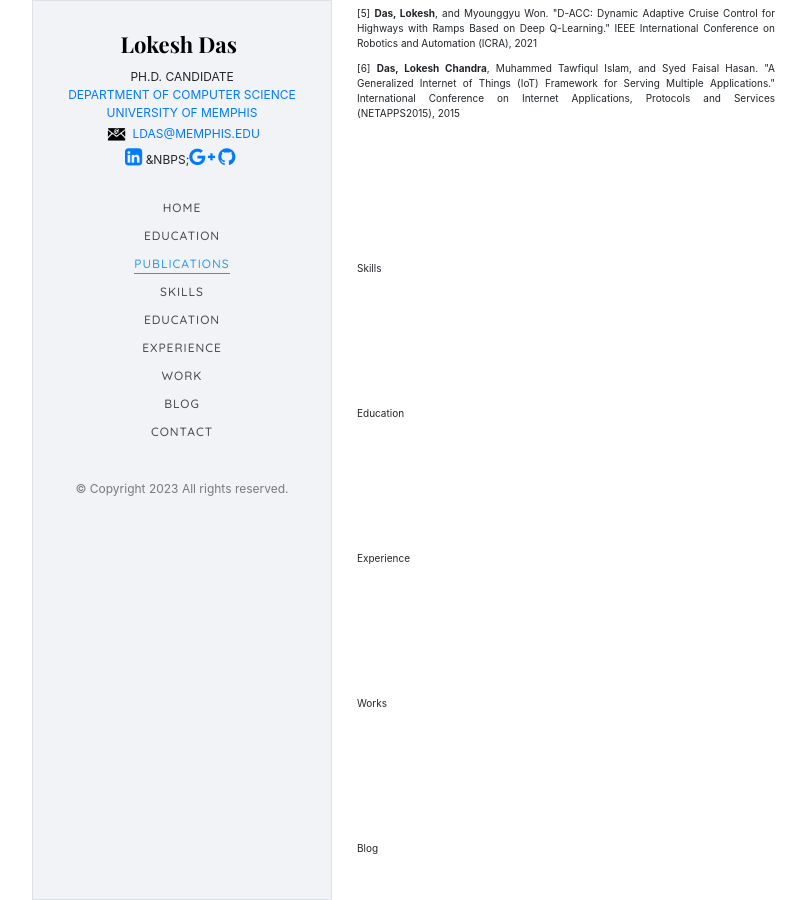
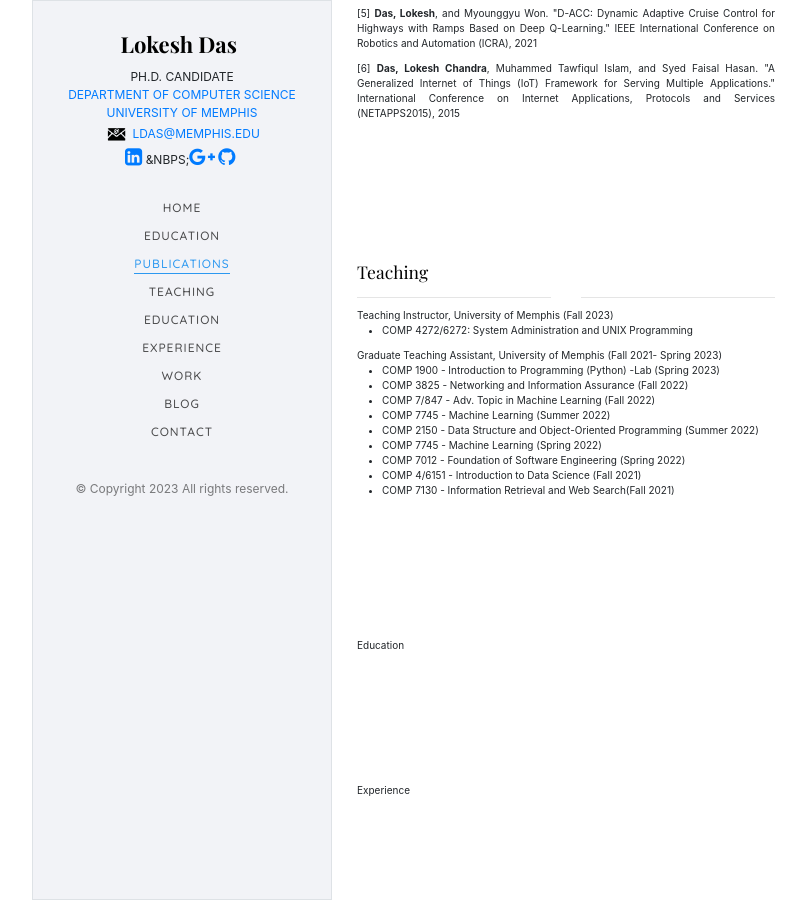
Before and after one commit to lokesh-c-das/lokesh-c-das.github.io, a Jekyll site: the page built from index.md, in a window 1280 px wide and 900 px high, scrolled down 1574 px. Shown: the whole window, without its empty margins (224-1030 px from the left). Built offline with Jekyll 4.4.1, drawn with Linux system fonts in a browser that asks for light colours; nearby versions of some CDN libraries; some web fonts are replaced; library files that are not in the unit come from our copies.

Commit message:
main contents modified

```diff
--- a/_layouts/default.html
+++ b/_layouts/default.html
@@ -71,7 +71,7 @@
             <li class="active"><a href="#" data-nav-section="home">Home</a></li>
             <li><a href="#" data-nav-section="about">Education</a></li>
             <li><a href="#" data-nav-section="services">Publications</a></li>
-            <li><a href="#" data-nav-section="skills">Skills</a></li>
+            <li><a href="#" data-nav-section="skills">Teaching</a></li>
             <li><a href="#" data-nav-section="education">Education</a></li>
             <li><a href="#" data-nav-section="experience">Experience</a></li>
             <li><a href="#" data-nav-section="work">Work</a></li>
@@ -199,7 +199,35 @@ Copyright <script>document.write(new Date().getFullYear());</script> All rights
 
       <section class="colorlib-skills" data-section="skills">
         <div class="colorlib-narrow-content">
-          Skills
+          <div class="row">
+            <div class="col-md-5"><h3>Teaching</h3></div> <div class="col-md-7"></div>
+          </div>
+
+          <div class="row">
+              <div class="col-md-6"><hr></div>
+              <div class="col-md-6"><hr></div>
+          </div>
+          <div class="row">
+            <div class="col-md-12">Teaching Instructor, University of Memphis (Fall 2023)</div>
+            <ul>
+              <li>COMP 4272/6272: System Administration and UNIX Programming</li>
+            </ul>
+          </div>
+
+          <div class="row">
+            <div class="col-md-12">Graduate Teaching Assistant, University of Memphis (Fall 2021- Spring 2023)</div>
+            <ul>
+              <li>COMP 1900 - Introduction to Programming (Python) -Lab (Spring 2023)</li>
+              <li>COMP 3825 - Networking and Information Assurance (Fall 2022)</li>
+              <li>COMP 7/847 - Adv. Topic in Machine Learning (Fall 2022)</li>
+              <li>COMP 7745 - Machine Learning (Summer 2022)</li>
+              <li>COMP 2150 - Data Structure and Object-Oriented Programming (Summer 2022)</li>
+              <li>COMP 7745 - Machine Learning (Spring 2022)</li>
+              <li>COMP 7012 - Foundation of Software Engineering (Spring 2022)</li>
+              <li>COMP 4/6151 - Introduction to Data Science (Fall 2021)</li>
+              <li>COMP 7130 - Information Retrieval and Web Search(Fall 2021)</li>
+            </ul>
+          </div>
         </div>
       </section>
 
```
